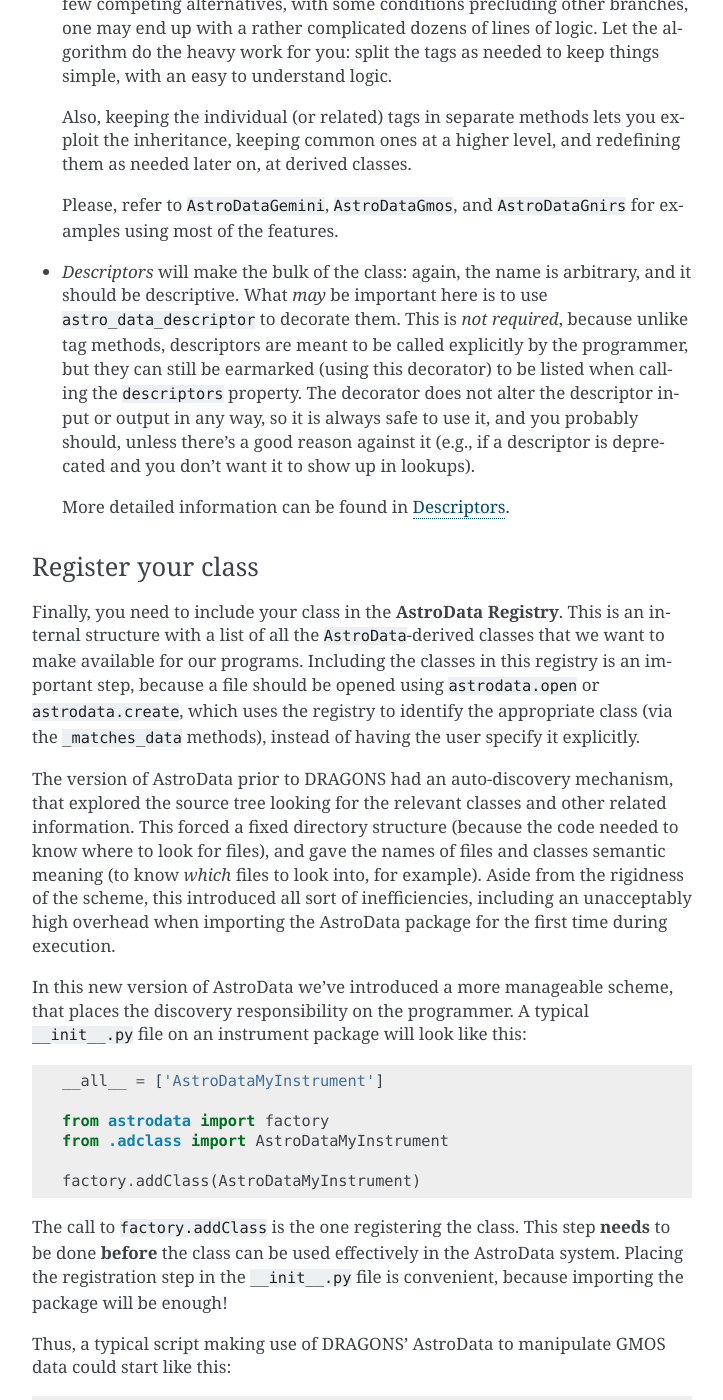
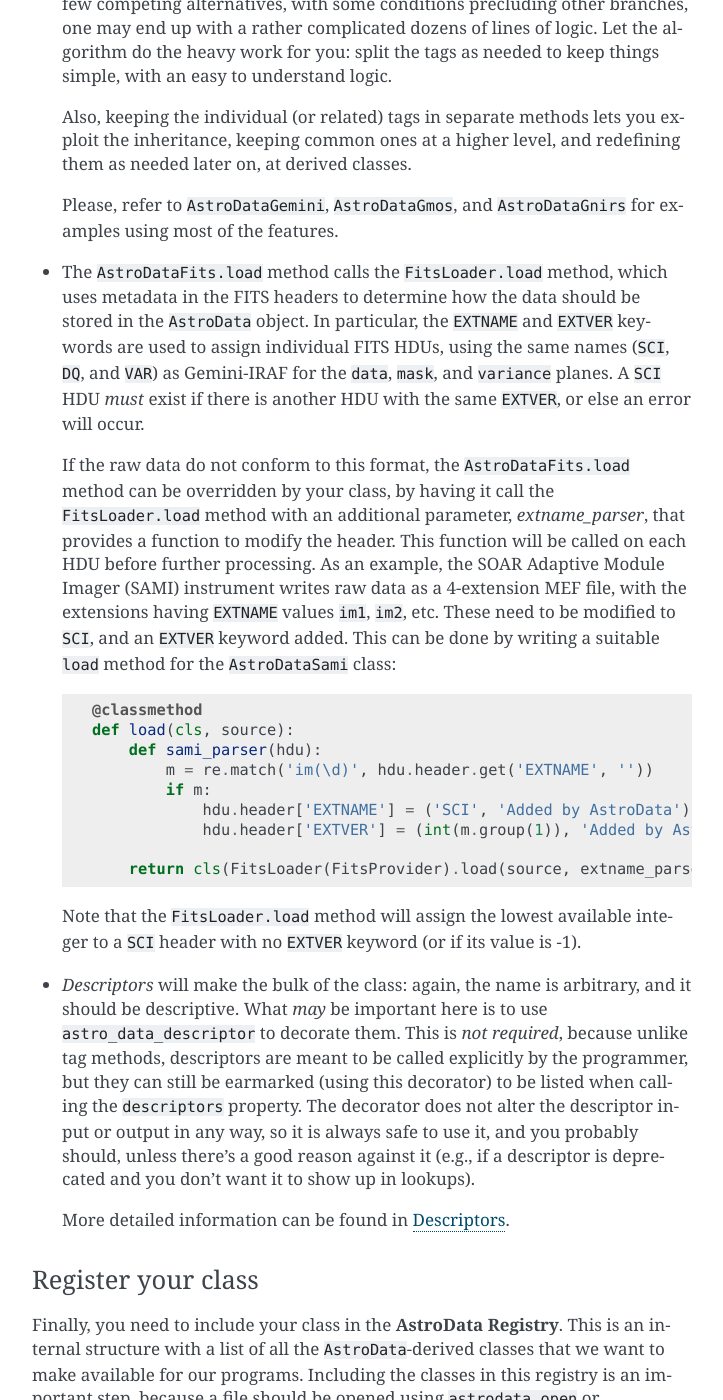
Before and after one commit to GeminiDRSoftware/astrodata, a Sphinx documentation site: the page built from astrodata/doc/ad_ProgrammersManual/source/adclass.rst, in a window 1280 px wide and 1400 px high, scrolled down 4798 px. Shown: the whole window, without its empty margins (388-1111 px from the left). Built offline with Sphinx 7.4.7, drawn with Linux system fonts in a browser that asks for light colours.

Commit message:
added description of FitsLoader.load()

```diff
--- a/astrodata/doc/ad_ProgrammersManual/source/adclass.rst
+++ b/astrodata/doc/ad_ProgrammersManual/source/adclass.rst
@@ -236,6 +236,37 @@
   Please, refer to ``AstroDataGemini``, ``AstroDataGmos``, and ``AstroDataGnirs`` for
   examples using most of the features.
 
+* The ``AstroDataFits.load`` method calls the ``FitsLoader.load`` method, which
+  uses metadata in the FITS headers to determine how the data should be stored in
+  the ``AstroData`` object. In particular, the ``EXTNAME`` and ``EXTVER`` keywords
+  are used to assign individual FITS HDUs, using the same names (``SCI``, ``DQ``,
+  and ``VAR``) as Gemini-IRAF for the ``data``, ``mask``, and ``variance`` planes.
+  A ``SCI`` HDU *must* exist if there is another HDU with the same ``EXTVER``, or
+  else an error will occur.
+
+  If the raw data do not conform to this format, the ``AstroDataFits.load`` method
+  can be overridden by your class, by having it call the ``FitsLoader.load`` method
+  with an additional parameter, *extname_parser*, that provides a function to
+  modify the header. This function will be called on each HDU before further
+  processing. As an example, the SOAR Adaptive Module Imager (SAMI) instrument
+  writes raw data as a 4-extension MEF file, with the extensions having ``EXTNAME``
+  values ``im1``, ``im2``, etc. These need to be modified to ``SCI``, and an
+  ``EXTVER`` keyword added. This can be done by writing a suitable ``load`` method
+  for the ``AstroDataSami`` class::
+
+    @classmethod
+    def load(cls, source):
+        def sami_parser(hdu):
+            m = re.match('im(\d)', hdu.header.get('EXTNAME', ''))
+            if m:
+                hdu.header['EXTNAME'] = ('SCI', 'Added by AstroData')
+                hdu.header['EXTVER'] = (int(m.group(1)), 'Added by AstroData')
+
+        return cls(FitsLoader(FitsProvider).load(source, extname_parser=sami_parser))
+
+  Note that the ``FitsLoader.load`` method will assign the lowest available
+  integer to a ``SCI`` header with no ``EXTVER`` keyword (or if its value is -1).
+
 * *Descriptors* will make the bulk of the class: again, the name is arbitrary,
   and it should be descriptive. What *may* be important here is to use
   ``astro_data_descriptor`` to decorate them. This is *not required*, because
--- a/astrodata/doc/ad_ProgrammersManual/source/providers.rst
+++ b/astrodata/doc/ad_ProgrammersManual/source/providers.rst
@@ -22,8 +22,6 @@
   access these extensions by index (e.g., ``ad[5]``). Indexing starts at 0,
   following Python's convention.
 * Global objects like masks or tables affecting all the extensions.
-
-# TODO: Point "Data Container" to the API
 
 Each extension, in turn, is an instance of a Data Container, keeping important
 metadata (e.g., a FITS HDU's header) and the main data for the extension (e.g., the
```
